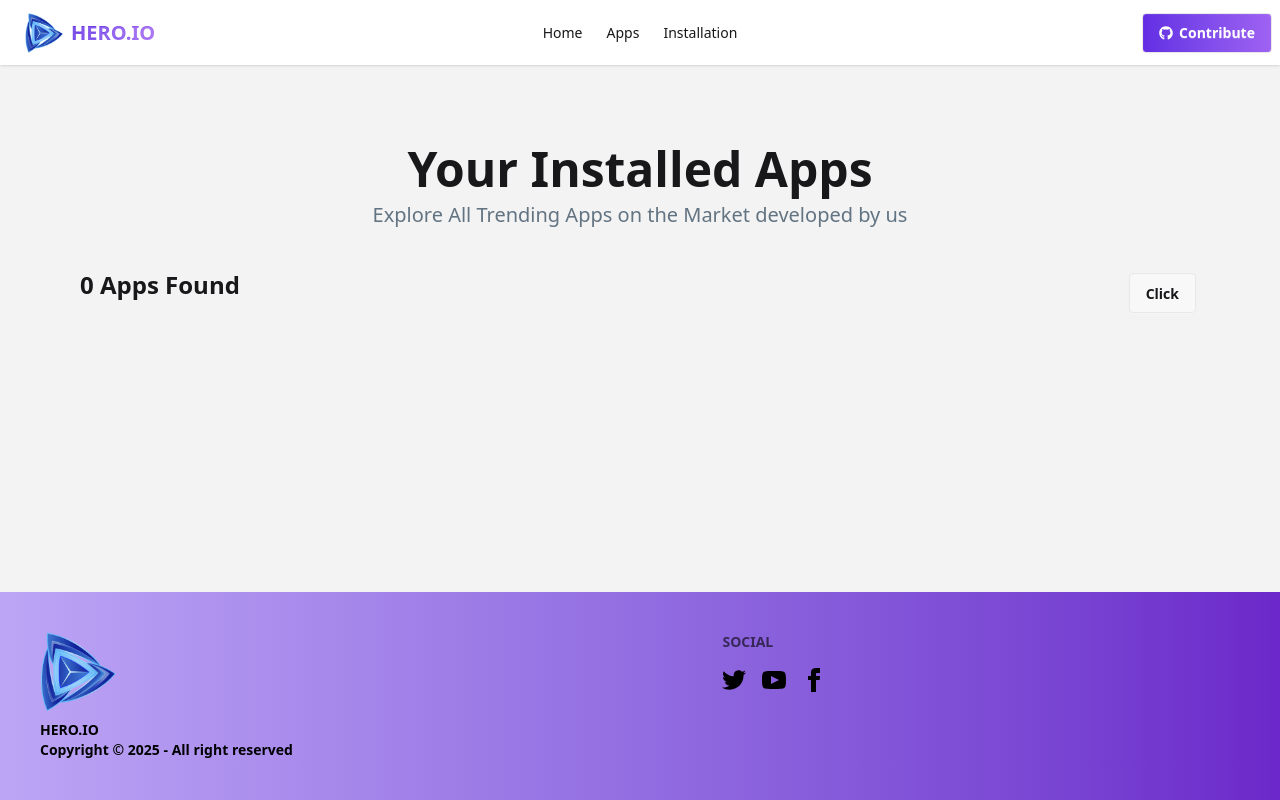
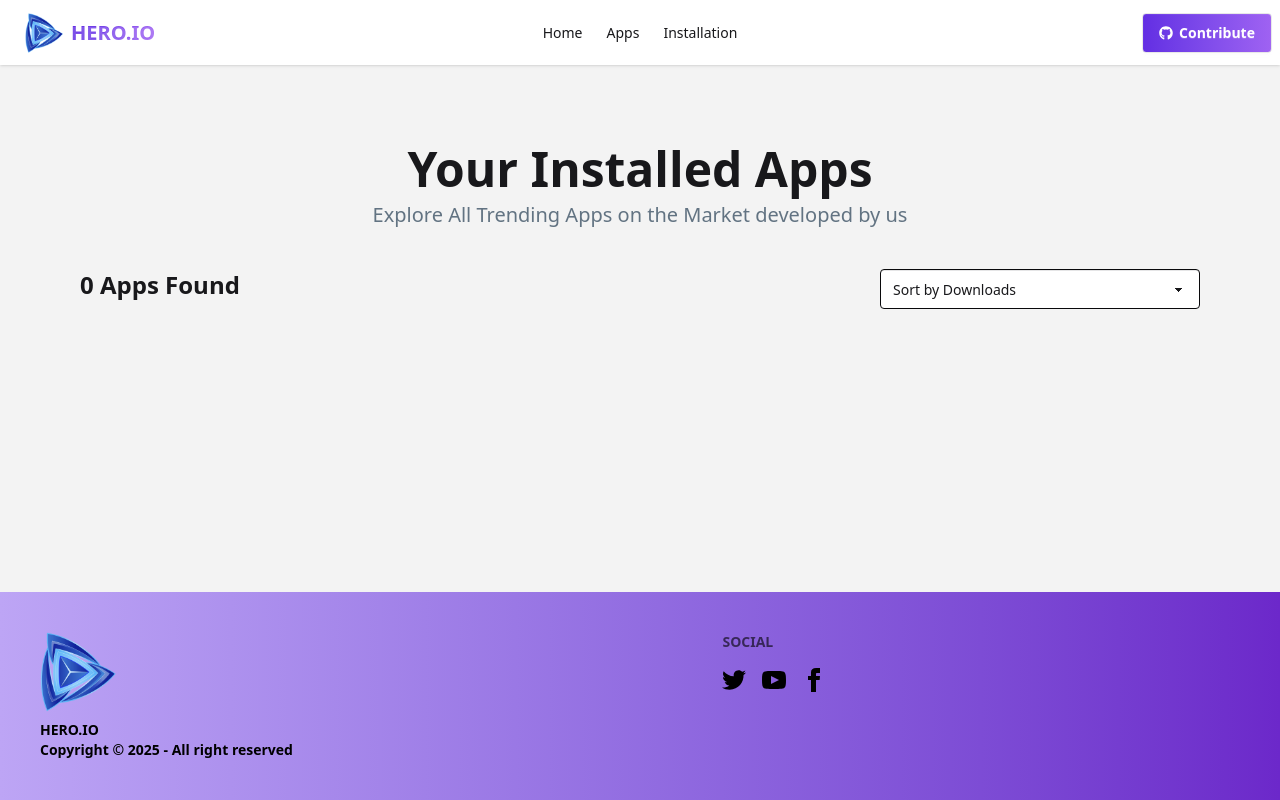
Before and after one commit to KnoxNeon/B12A08, a React (Vite) app: page /installation in a window 1280 px wide. Built offline with nearby package versions, Linux system fonts and the light colour scheme.

Commit message:
add sort function

```diff
--- a/src/Pages/Installation.jsx
+++ b/src/Pages/Installation.jsx
@@ -4,51 +4,75 @@ import { FaStar } from "react-icons/fa";
 
 const Installation = () => {
   const [installed, setInstalled] = useState([])
+  const [sortOrder, setSortOrder] = useState('none')
   useEffect(()=>{
     const existingList = JSON.parse(localStorage.getItem('installed'))
     if(existingList){
       setInstalled(existingList)
     }
   },[])
+
+  const sortApps = (() =>{
+    if(sortOrder === 'down-asc'){
+      return [...installed].sort((a,b) => a.downloads - b.downloads)
+    }
+    else if(sortOrder === 'down-desc'){
+      return [...installed].sort((a,b) => b.downloads - a.downloads)
+    }
+    else {return installed}
+  })()
   return (
-    <div className=''>
-      <h1 className='pt-20 pb-2 text-5xl font-bold text-center'>Your Installed Apps</h1>
-      <p className='text-[#627382] text-xl text-center mb-10'>Explore All Trending Apps on the Market developed by us</p>
+    <div className="">
+      <h1 className="pt-20 pb-2 text-5xl font-bold text-center">
+        Your Installed Apps
+      </h1>
+      <p className="text-[#627382] text-xl text-center mb-10">
+        Explore All Trending Apps on the Market developed by us
+      </p>
 
-      <div className='flex justify-between mt-2 mx-20'>
-        <h1 className=' text-2xl font-bold'><span>{installed.length}</span> Apps Found</h1>
-        <div className="dropdown dropdown-end">
-          <div tabIndex={0} role="button" className="btn m-1">Click</div>
-          <ul tabIndex="-1" className="dropdown-content menu bg-base-100 rounded-box z-1 w-52 p-2 shadow-sm">
-            <li><a>Item 1</a></li>
-            <li><a>Item 2</a></li>
-          </ul>
-        </div>
+      <div className="flex justify-between my-4 mx-20">
+        <h1 className=" text-2xl font-bold">
+          <span>{installed.length}</span> Apps Found
+        </h1>
+        <select
+          value={sortOrder}
+          defaultValue="Sort by Downloads"
+          onChange={e => setSortOrder(e.target.value)}
+          className="select select-neutral"
+        >
+          <option value='none' disabled={true}>Sort by Downloads</option>
+          <option value='down-desc'>High-Low</option>
+          <option value='down-asc'>Low-High</option>
+        </select>
       </div>
 
-      {
-        installed.map(a =>(
-          <div className="bg-base-100 card-xs shadow-sm flex justify-between items-center mx-20 p-4 rounded-lg mb-4">
-        <div className='flex items-center gap-6'>
-          <img className='w-20 h-20 rounded-lg' src={a.image} alt="" />
-          <div className="">
-            <h2 className="text-[#001931] font-medium text-xl">{a.title}</h2>
-            <div className="flex gap-6">
-              <p className="flex items-center gap-0.5 text-[#00D390] text-base font-medium "> <IoMdDownload />{a.downloads}</p>
-              <p className="flex items-center gap-0.5 text-[#FF8811] text-base font-medium "><FaStar />{a.ratingAvg}</p>
-              <p className="flex items-center gap-0.5 text-[#627382] text-base font-medium">{a.size} MB</p>
+      {sortApps.map((a) => (
+        <div className="bg-base-100 card-xs shadow-sm flex justify-between items-center mx-20 p-4 rounded-lg mb-4">
+          <div className="flex items-center gap-6">
+            <img className="w-20 h-20 rounded-lg" src={a.image} alt="" />
+            <div className="">
+              <h2 className="text-[#001931] font-medium text-xl">{a.title}</h2>
+              <div className="flex gap-6">
+                <p className="flex items-center gap-0.5 text-[#00D390] text-base font-medium ">
+                  {" "}
+                  <IoMdDownload />
+                  {a.downloads}M
+                </p>
+                <p className="flex items-center gap-0.5 text-[#FF8811] text-base font-medium ">
+                  <FaStar />
+                  {a.ratingAvg}
+                </p>
+                <p className="flex items-center gap-0.5 text-[#627382] text-base font-medium">
+                  {a.size} MB
+                </p>
+              </div>
             </div>
           </div>
+          <button className="btn bg-[#00D390] text-white">Uninstall</button>
         </div>
-        <button className='btn bg-[#00D390] text-white'>Uninstall</button>
-      </div>
-        ))
-      }
-
-
-
+      ))}
     </div>
-  )
+  );
 }
 
 export default Installation
```
